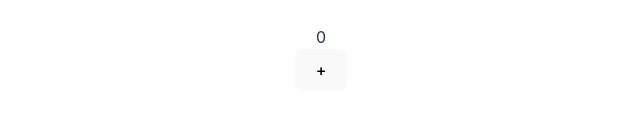
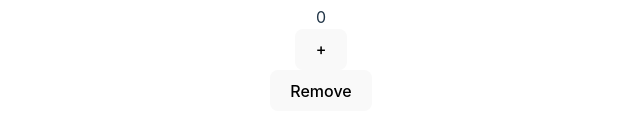
Before and after one commit to Sene4kaaa/counter-v2, a React (Vite) app: page / in a window 1280 px wide. Shown: the part 342-478 px from the top of the page, without its empty margins (319-959 px from the left). Built offline with nearby package versions, Linux system fonts and the light colour scheme.

Commit message:
Add Remove button

```diff
--- a/src/components/Button/Button.tsx
+++ b/src/components/Button/Button.tsx
@@ -1,16 +1,13 @@
 type ButtonPropsType = {
-    count: number
-    setCount: (count: number) => void;
+    name: string
+    callback: () => void
 }
 
 const Button = (props: ButtonPropsType) => {
-    const onClickHandler = () => {
-        props.setCount(props.count + 1);
-    }
 
     return (
         <div>
-            <button onClick={onClickHandler}>+</button>
+            <button onClick={props.callback}>{props.name}</button>
         </div>
     );
 };
--- a/src/components/Count/Count.tsx
+++ b/src/components/Count/Count.tsx
@@ -6,10 +6,20 @@ type CountPropsType = {
 }
 
 const Count = (props: CountPropsType) => {
+
+    const onClickPlusButton = () => {
+        props.setCount(props.count + 1);
+    }
+
+    const onClickRemoveButton = () => {
+        props.setCount(0)
+    }
+
     return (
         <div>
             {props.count}
-            <Button count={props.count} setCount={props.setCount}/>
+            <Button name={'+'} callback={onClickPlusButton}/>
+            <Button name={'Remove'} callback={onClickRemoveButton}/>
         </div>
     );
 };
```
